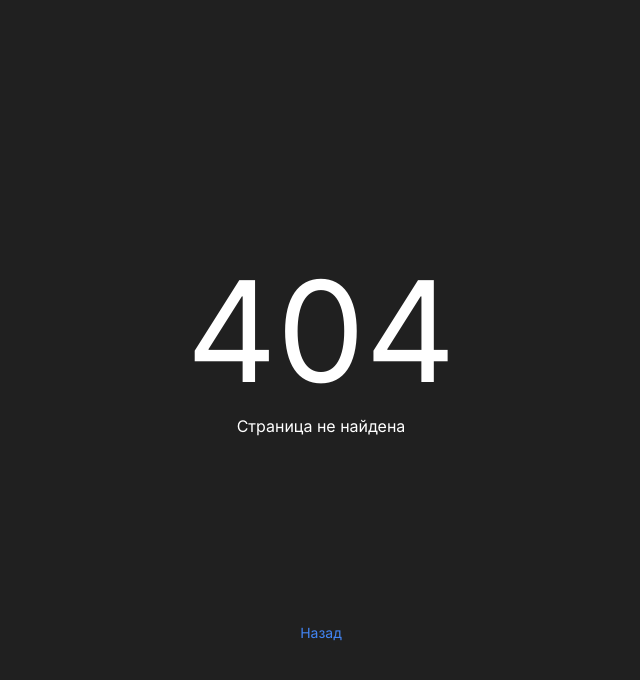
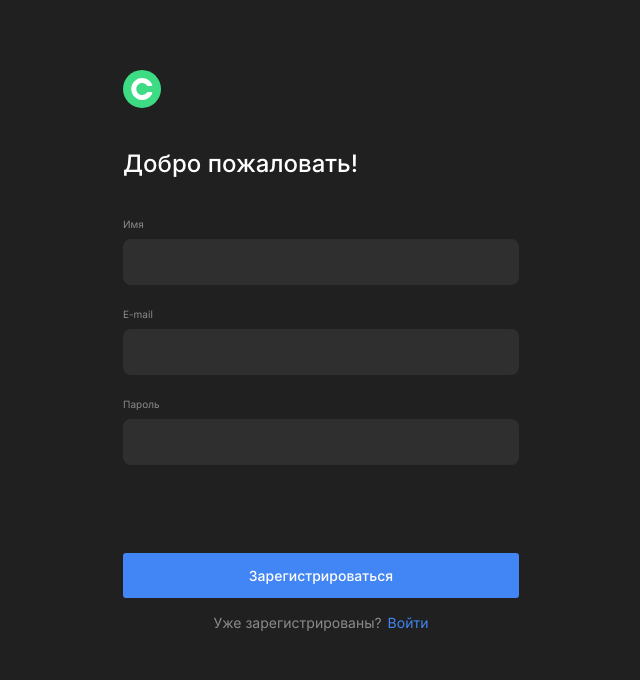
Before and after one commit to forestpk13/movies-explorer-frontend, a React (Create React App) app: page /signup in a window 1280 px wide. Before the commit this address had no page. Shown: the top 680 px of the page, without its empty margins (319-959 px from the left). Built offline with nearby package versions, Linux system fonts and the light colour scheme.

Commit message:
register page added

```diff
--- a/src/components/App/App.jsx
+++ b/src/components/App/App.jsx
@@ -4,6 +4,7 @@ import { useLocation } from 'react-router-dom';
 import Landing from '../Landing/Landing';
 import Header from '../Header/Header';
 import Footer from '../Footer/Footer';
+import Register from '../Register/Register';
 import PageNotFound from '../PageNotFound/PageNotFound';
 import {
   pagesWithHeader,
@@ -24,6 +25,7 @@ function App() {
             {isPageWithHeader && <Header />}
             <Routes>
               <Route path='/' element={<Landing />} />
+              <Route path='/signup' element={<Register />} />
               <Route path='*' element={<PageNotFound />} />
             </Routes>
             {isPageWithFooter && <Footer />}
--- /dev/null
+++ b/src/components/Form/Form.css
@@ -0,0 +1,35 @@
+.form {
+  display: flex;
+  flex-direction: column;
+  justify-content: space-between;
+  width: 100%;
+  flex-grow: 1;
+}
+
+.form__fields {
+  border: none;
+  margin: 0;
+  padding: 0;
+}
+
+.form__submit-button {
+  margin-top: 69px;
+  width: 100%;
+  border-radius: 3px;
+  padding: 14px 0;
+  background-color: var(--bgcolor-buttons);
+  color: var(--textcolor-light);
+  text-align: center;
+  font-family: Inter;
+  font-size: 14px;
+  font-style: normal;
+  font-weight: 500;
+  line-height: normal;
+  border: none;
+}
+
+@media screen and (max-width: 500px) {
+  .form__submit-button {
+    font-size: 12px;
+  }
+}
--- /dev/null
+++ b/src/components/Form/Form.jsx
@@ -0,0 +1,64 @@
+import FormInput from '../FormInput/FormInput';
+import { EMAIL_REGEXP } from '../../utils/constants';
+import useValidationOfForm from '../../utils/hooks/useValidationOfForm';
+import './Form.css';
+
+
+function Form({ page }) {
+  const {
+    values,
+    errors,
+    isValid,
+    onChange,
+  } = useValidationOfForm();
+
+  const buttonTextCheck = page === 'login'
+    ? {
+      text: 'Войти',
+    } : {
+      text: 'Зарегистрироваться',
+    };
+
+  return (
+    <form className={`form`}>
+      <fieldset className='form__fields'>
+      <FormInput
+        value={values.name}
+        error={errors.name}
+        onChange={onChange}
+        name='name'
+        title='Имя'
+        type='text'
+        required
+        minLength='3'
+      />
+      <FormInput
+        value={values.email}
+        error={errors.email}
+        onChange={onChange}
+        name='email'
+        title='E-mail'
+        type='email'
+        pattern={EMAIL_REGEXP}
+        required
+      />
+      <FormInput
+        value={values.password}
+        error={errors.password}
+        onChange={onChange}
+        name='password'
+        title='Пароль'
+        type='password'
+        minLength='6'
+        required
+      />
+
+      </fieldset>
+      <div className='form__button-container'>
+          <button className='form__submit-button' type='submit' disabled={!isValid}>{buttonTextCheck.text}</button>
+      </div>
+    </form>
+  )
+}
+
+export default Form;
--- /dev/null
+++ b/src/components/FormInput/FormInput.css
@@ -0,0 +1,51 @@
+.form-input__input {
+  display: flex;
+  flex-direction: column;
+}
+
+.form-input__title {
+  color: var(--textcolor-grey);
+  font-family: Inter;
+  font-size: 10px;
+  font-style: normal;
+  font-weight: 400;
+  line-height: normal;
+}
+
+.form-input__input {
+  box-sizing: border-box;
+  width: 100%;
+  border: none;
+  border-radius: 8px;
+  background-color: #2F2F2F;
+  padding: 15px;
+  color: var(--textcolor-light);
+  font-family: Inter;
+  font-size: 13px;
+  font-style: normal;
+  font-weight: 400;
+  line-height: normal;
+  margin-top: 7px;
+}
+
+.form-input__input:focus {
+  outline: none;
+}
+
+.form-input__input-with-error {
+  color: #EE3465;
+}
+
+.form-input__error-message {
+  box-sizing: border-box;
+  padding-top: 5px;
+  bottom: 0px;
+  color: #EE3465;
+  font-family: Inter;
+  font-size: 10px;
+  font-style: normal;
+  font-weight: 400;
+  line-height: 1;
+  min-height: 19px;
+  display: block;
+}
--- /dev/null
+++ b/src/components/FormInput/FormInput.jsx
@@ -0,0 +1,36 @@
+import './FormInput.css';
+
+function FormInput({
+  title,
+  name,
+  error,
+  value = '',
+  ...restProps
+}) {
+  const formInputClasses = `
+    form-input__input
+    ${error? 'form-input__input-with-error' : ''}`
+
+  return (
+    <div className={'form-input'}>
+      <label
+        className={'form-input__title'}
+        htmlFor={name}
+      >
+        {title}
+      </label>
+      <input
+        className={formInputClasses}
+        id={name}
+        name={name}
+        value={value}
+        {...restProps}
+      />
+      <span
+        className={'form-input__error-message'}
+      >{error}</span>
+    </div>
+  )
+}
+
+export default FormInput;
--- /dev/null
+++ b/src/components/Register/Register.jsx
@@ -0,0 +1,20 @@
+import UserPage from '../UserPage/UserPage';
+import Form from '../Form/Form';
+
+function Register() {
+  const texts = {
+    heading: 'Добро пожаловать!',
+    caption: 'Уже зарегистрированы?',
+    buttonText: 'Войти'
+  }
+
+  return (
+    <main className='register'>
+      <UserPage texts={texts}>
+        <Form type='register' />
+      </UserPage>
+    </main>
+  );
+}
+
+export default Register;
--- /dev/null
+++ b/src/components/UserPage/UserPage.css
@@ -0,0 +1,86 @@
+.user-page {
+  max-width: 396px;
+  margin: 0 auto;
+  padding: 70px 0 0 0;
+}
+
+.user-page__logo {
+  display: block;
+  width: 38px;
+  height: 38px;
+  background: url(../../images/header_logo.svg) center / contain no-repeat;
+  margin-bottom: 41px;
+}
+
+.user-page__heading {
+  margin-top: 0;
+  color: var(--textcolor-light);
+  font-family: Inter;
+  font-size: 24px;
+  font-style: normal;
+  font-weight: 500;
+  line-height: normal;
+  margin-bottom: 36px;
+}
+
+.user-page__caption-text {
+  margin: 0;
+  color: var(--textcolor-grey);
+  text-align: center;
+  font-family: Inter;
+  font-size: 14px;
+  font-style: normal;
+  font-weight: 400;
+  line-height: normal;
+}
+
+.user-page__caption {
+  display: flex;
+  align-items: center;
+  justify-content: center;
+  gap: 6px;
+  margin-top: 16px;
+}
+
+.user-page__link {
+  text-decoration: none;
+  color: #4285F4;
+  text-align: center;
+  font-family: Inter;
+  font-size: 14px;
+  font-style: normal;
+  font-weight: 400;
+  line-height: normal;
+}
+
+@media screen and (max-width: 768px) {
+  .user-page {
+    padding: 233px 0 0 0;
+  }
+}
+
+@media screen and (max-width: 500px) {
+  .user-page {
+    padding: 56px 30px;
+    display: flex;
+    flex-direction: column;
+    align-items: center;
+    min-height: 694px;
+  }
+
+  .user-page__logo {
+    margin-bottom: 50px;
+  }
+
+  .user-page__heading {
+    margin-bottom: 75px;
+  }
+
+  .user-page__caption-text {
+    font-size: 12px;
+  }
+
+  .user-page__link {
+    font-size: 12px;
+  }
+}
--- /dev/null
+++ b/src/components/UserPage/UserPage.jsx
@@ -0,0 +1,21 @@
+import { Link } from 'react-router-dom';
+import './UserPage.css'
+
+function UserPage({
+  children,
+  texts
+}) {
+  return (
+    <div className='user-page'>
+      <Link className='user-page__logo' to='/' />
+      <h1 className='user-page__heading'>{texts.heading}</h1>
+      {children}
+      <div className='user-page__caption'>
+          <p className='user-page__caption-text'>{texts.caption}</p>
+          <Link className='user-page__link' to={'/signin'}>{texts.buttonText}</Link>
+      </div>
+    </div>
+  );
+}
+
+export default UserPage;
--- a/src/utils/constants.js
+++ b/src/utils/constants.js
@@ -1,2 +1,4 @@
 export const pagesWithHeader = ['/', '/movies', '/saved-movies', '/profile'];
 export const pagesWithFooter = ['/', '/movies', '/saved-movies'];
+
+export const EMAIL_REGEXP = '[A-z0-9_.-]{1,}@[A-z0-9_.-]{1,}[.][A-z]{2,6}';
--- /dev/null
+++ b/src/utils/hooks/useValidationOfForm.js
@@ -0,0 +1,35 @@
+import { useCallback, useState } from 'react';
+
+function useValidationOfForm() {
+  const [values, setValues] = useState({});
+  const [errors, setErrors] = useState({});
+  const [isValid, setIsValid] = useState(false);
+
+  const onChange = (e) => {
+    const target = e.target
+    const { name, value } = target;
+
+    setValues(values => ({ ...values, [name]: value }))
+    setErrors(errors => ({ ...errors, [name]: target.validationMessage }))
+    setIsValid(target.closest('form').checkValidity())
+  };
+
+  const resetForm = useCallback(
+    (newValues = {}, newErrors = {}, newIsValid = false) => {
+      setValues(newValues);
+      setErrors(newErrors);
+      setIsValid(newIsValid);
+    },
+    [setValues, setErrors, setIsValid]
+  );
+
+  return {
+    values,
+    errors,
+    isValid,
+    onChange,
+    resetForm,
+  }
+}
+
+export default useValidationOfForm;
```
